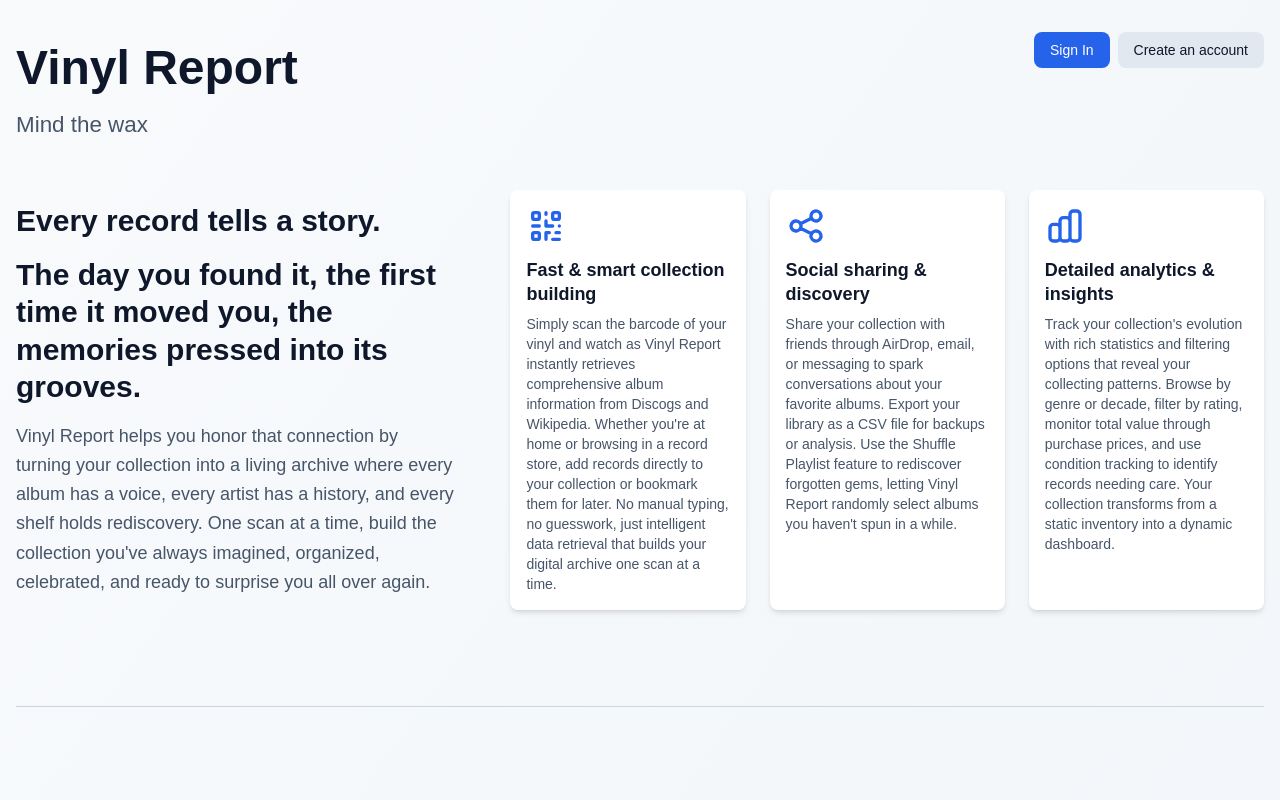
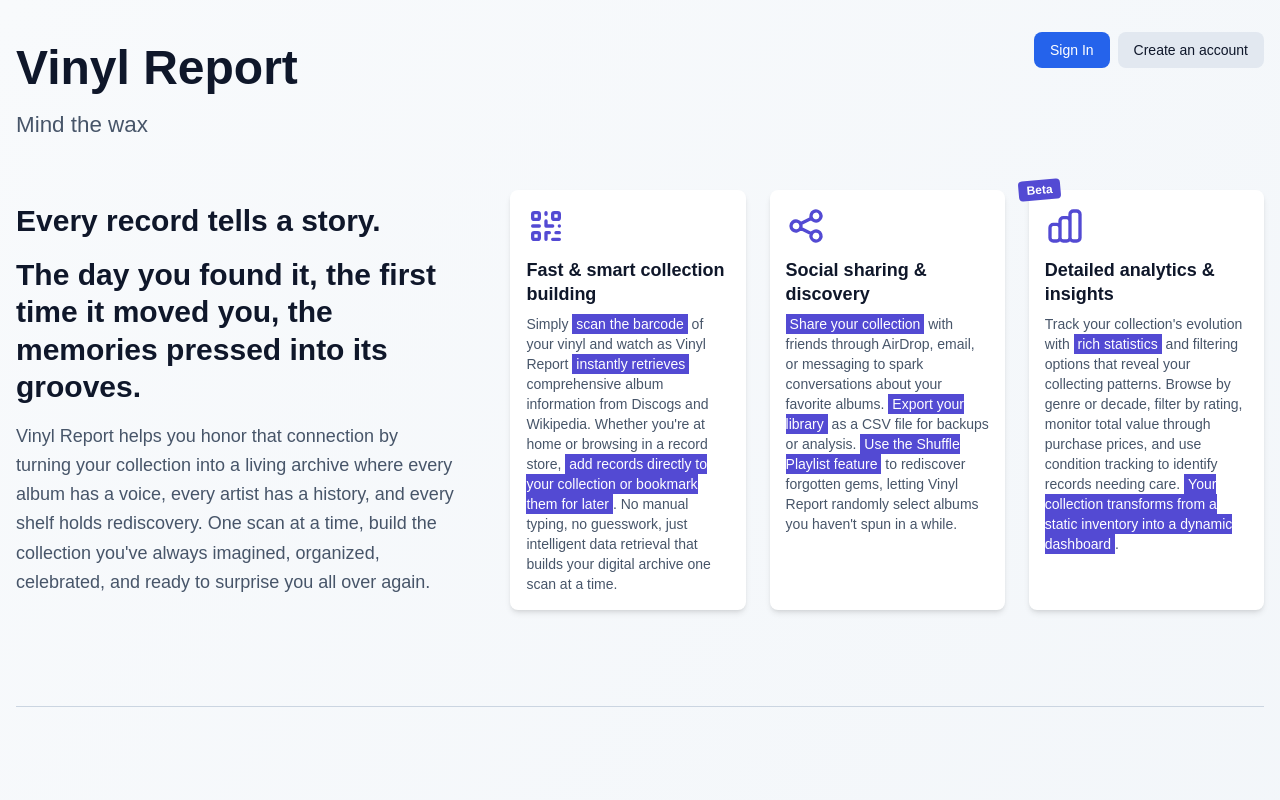
Before and after one commit to franckmandon/vinylib, a Next.js app: page / in a window 1280 px wide. Shown: the top 800 px of the page. Built offline with nearby package versions, Linux system fonts and the light colour scheme; no server answers.

Commit message:
Small enhancements

```diff
--- a/app/page.tsx
+++ b/app/page.tsx
@@ -134,7 +134,7 @@
               </div>
               <div className="bg-white dark:bg-slate-800 rounded-lg p-4 shadow-md hover:shadow-lg transition-shadow">
                 <div className="mb-3">
-                  <svg className="w-10 h-10 text-blue-600 dark:text-blue-400" fill="none" stroke="currentColor" viewBox="0 0 24 24" xmlns="http://www.w3.org/2000/svg">
+                  <svg className="w-10 h-10" style={{ color: '#534AD3' }} fill="none" stroke="currentColor" viewBox="0 0 24 24" xmlns="http://www.w3.org/2000/svg">
                     <path strokeLinecap="round" strokeLinejoin="round" strokeWidth={2} d="M12 4v1m6 11h2m-6 0h-2v4m0-11v3m0 0h.01M12 12h4.01M16 20h4M4 12h4m12 0h.01M5 8h2a1 1 0 001-1V5a1 1 0 00-1-1H5a1 1 0 00-1 1v2a1 1 0 001 1zm12 0h2a1 1 0 001-1V5a1 1 0 00-1-1h-2a1 1 0 00-1 1v2a1 1 0 001 1zM5 20h2a1 1 0 001-1v-2a1 1 0 00-1-1H5a1 1 0 00-1 1v2a1 1 0 001 1z" />
                   </svg>
                 </div>
@@ -142,12 +142,12 @@
                   Fast & smart collection building
                 </h3>
                 <p className="text-sm text-slate-600 dark:text-slate-400">
-                  Simply scan the barcode of your vinyl and watch as Vinyl Report instantly retrieves comprehensive album information from Discogs and Wikipedia. Whether you&apos;re at home or browsing in a record store, add records directly to your collection or bookmark them for later. No manual typing, no guesswork, just intelligent data retrieval that builds your digital archive one scan at a time.
+                  Simply <span style={{ backgroundColor: '#534AD3', color: 'white', padding: '2px 4px' }}>scan the barcode</span> of your vinyl and watch as Vinyl Report <span style={{ backgroundColor: '#534AD3', color: 'white', padding: '2px 4px' }}>instantly retrieves</span> comprehensive album information from Discogs and Wikipedia. Whether you&apos;re at home or browsing in a record store, <span style={{ backgroundColor: '#534AD3', color: 'white', padding: '2px 4px' }}>add records directly to your collection or bookmark them for later</span>. No manual typing, no guesswork, just intelligent data retrieval that builds your digital archive one scan at a time.
                 </p>
               </div>
               <div className="bg-white dark:bg-slate-800 rounded-lg p-4 shadow-md hover:shadow-lg transition-shadow">
                 <div className="mb-3">
-                  <svg className="w-10 h-10 text-blue-600 dark:text-blue-400" fill="none" stroke="currentColor" viewBox="0 0 24 24" xmlns="http://www.w3.org/2000/svg">
+                  <svg className="w-10 h-10" style={{ color: '#534AD3' }} fill="none" stroke="currentColor" viewBox="0 0 24 24" xmlns="http://www.w3.org/2000/svg">
                     <path strokeLinecap="round" strokeLinejoin="round" strokeWidth={2} d="M8.684 13.342C8.886 12.938 9 12.482 9 12c0-.482-.114-.938-.316-1.342m0 2.684a3 3 0 110-2.684m0 2.684l6.632 3.316m-6.632-6l6.632-3.316m0 0a3 3 0 105.367-2.684 3 3 0 00-5.367 2.684zm0 9.316a3 3 0 105.368 2.684 3 3 0 00-5.368-2.684z" />
                   </svg>
                 </div>
@@ -155,12 +155,15 @@
                   Social sharing & discovery
                 </h3>
                 <p className="text-sm text-slate-600 dark:text-slate-400">
-                  Share your collection with friends through AirDrop, email, or messaging to spark conversations about your favorite albums. Export your library as a CSV file for backups or analysis. Use the Shuffle Playlist feature to rediscover forgotten gems, letting Vinyl Report randomly select albums you haven&apos;t spun in a while.
+                  <span style={{ backgroundColor: '#534AD3', color: 'white', padding: '2px 4px' }}>Share your collection</span> with friends through AirDrop, email, or messaging to spark conversations about your favorite albums. <span style={{ backgroundColor: '#534AD3', color: 'white', padding: '2px 4px' }}>Export your library</span> as a CSV file for backups or analysis. <span style={{ backgroundColor: '#534AD3', color: 'white', padding: '2px 4px' }}>Use the Shuffle Playlist feature</span> to rediscover forgotten gems, letting Vinyl Report randomly select albums you haven&apos;t spun in a while.
                 </p>
               </div>
-              <div className="bg-white dark:bg-slate-800 rounded-lg p-4 shadow-md hover:shadow-lg transition-shadow">
+              <div className="bg-white dark:bg-slate-800 rounded-lg p-4 shadow-md hover:shadow-lg transition-shadow relative">
+                <span className="absolute top-0 left-0 px-2 py-0.5 text-white text-xs font-semibold rounded" style={{ backgroundColor: '#534AD3', transform: 'translate(-25%, -50%) rotate(-5deg)' }}>
+                  Beta
+                </span>
                 <div className="mb-3">
-                  <svg className="w-10 h-10 text-blue-600 dark:text-blue-400" fill="none" stroke="currentColor" viewBox="0 0 24 24" xmlns="http://www.w3.org/2000/svg">
+                  <svg className="w-10 h-10" style={{ color: '#534AD3' }} fill="none" stroke="currentColor" viewBox="0 0 24 24" xmlns="http://www.w3.org/2000/svg">
                     <path strokeLinecap="round" strokeLinejoin="round" strokeWidth={2} d="M9 19v-6a2 2 0 00-2-2H5a2 2 0 00-2 2v6a2 2 0 002 2h2a2 2 0 002-2zm0 0V9a2 2 0 012-2h2a2 2 0 012 2v10m-6 0a2 2 0 002 2h2a2 2 0 002-2m0 0V5a2 2 0 012-2h2a2 2 0 012 2v14a2 2 0 01-2 2h-2a2 2 0 01-2-2z" />
                   </svg>
                 </div>
@@ -168,7 +171,7 @@
                   Detailed analytics & insights
                 </h3>
                 <p className="text-sm text-slate-600 dark:text-slate-400">
-                  Track your collection&apos;s evolution with rich statistics and filtering options that reveal your collecting patterns. Browse by genre or decade, filter by rating, monitor total value through purchase prices, and use condition tracking to identify records needing care. Your collection transforms from a static inventory into a dynamic dashboard.
+                  Track your collection&apos;s evolution with <span style={{ backgroundColor: '#534AD3', color: 'white', padding: '2px 4px' }}>rich statistics</span> and filtering options that reveal your collecting patterns. Browse by genre or decade, filter by rating, monitor total value through purchase prices, and use condition tracking to identify records needing care. <span style={{ backgroundColor: '#534AD3', color: 'white', padding: '2px 4px' }}>Your collection transforms from a static inventory into a dynamic dashboard</span>.
                 </p>
               </div>
             </div>
--- a/app/shuffle/page.tsx
+++ b/app/shuffle/page.tsx
@@ -144,15 +144,15 @@
             onClick={handleRefresh}
             disabled={refreshing}
             className="flex items-center justify-center gap-2 px-4 py-2 text-white rounded-lg text-base font-bold transition-colors disabled:opacity-50 disabled:cursor-not-allowed md:w-auto w-full"
-            style={{ backgroundColor: '#534AD3' }}
+            style={{ backgroundColor: 'rgb(37 99 235)' }}
             onMouseEnter={(e) => {
               if (!refreshing) {
-                e.currentTarget.style.backgroundColor = '#4539B8';
+                e.currentTarget.style.backgroundColor = 'rgb(29 78 216)';
               }
             }}
             onMouseLeave={(e) => {
               if (!refreshing) {
-                e.currentTarget.style.backgroundColor = '#534AD3';
+                e.currentTarget.style.backgroundColor = 'rgb(37 99 235)';
               }
             }}
           >
--- a/components/UserMenu.tsx
+++ b/components/UserMenu.tsx
@@ -108,15 +108,14 @@
             className="flex items-center justify-between px-4 py-2 text-sm text-slate-700 dark:text-slate-300 hover:bg-slate-100 dark:hover:bg-slate-700 transition-colors"
           >
             <span>My Dashboard</span>
-            <span className="ml-2 px-2 py-0.5 bg-blue-600 text-white text-xs font-semibold rounded">
+            <span className="ml-2 px-2 py-0.5 text-white text-xs font-semibold rounded" style={{ backgroundColor: '#534AD3', transform: 'rotate(-5deg)' }}>
               Beta
             </span>
           </Link>
           <Link
             href="/shuffle"
             onClick={() => setIsOpen(false)}
-            className="block px-4 py-2 text-sm text-white font-bold transition-colors"
-            style={{ backgroundColor: '#534AD3' }}
+            className="block px-4 py-2 text-sm text-slate-700 dark:text-slate-300 hover:bg-slate-100 dark:hover:bg-slate-700 transition-colors font-bold"
           >
             Shuffle Playlist
           </Link>
```
